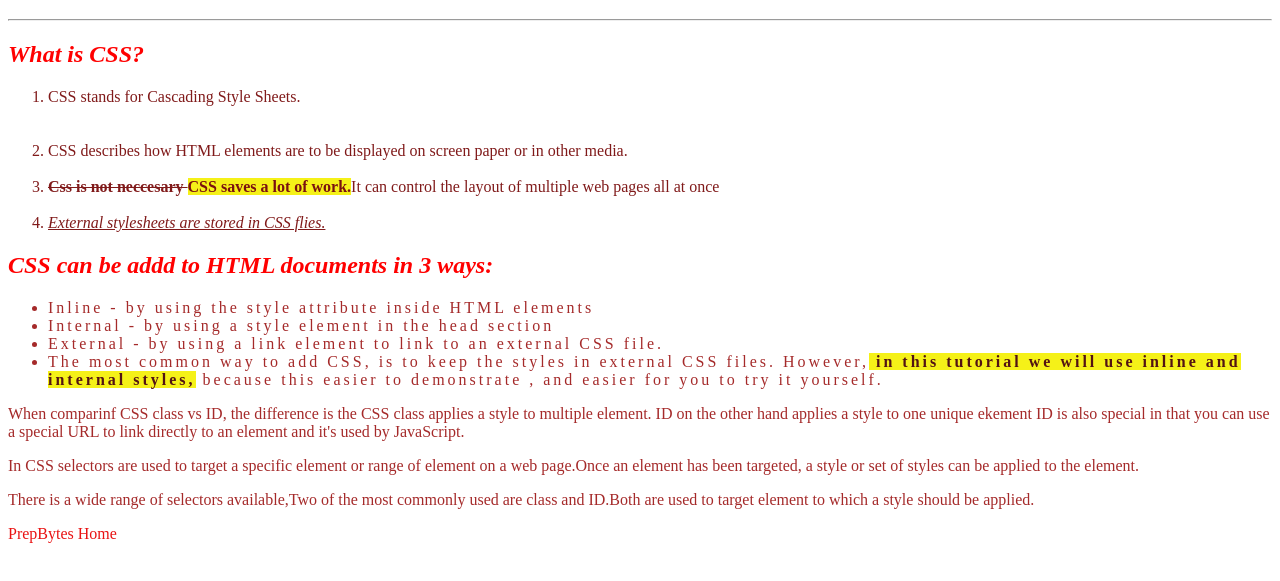
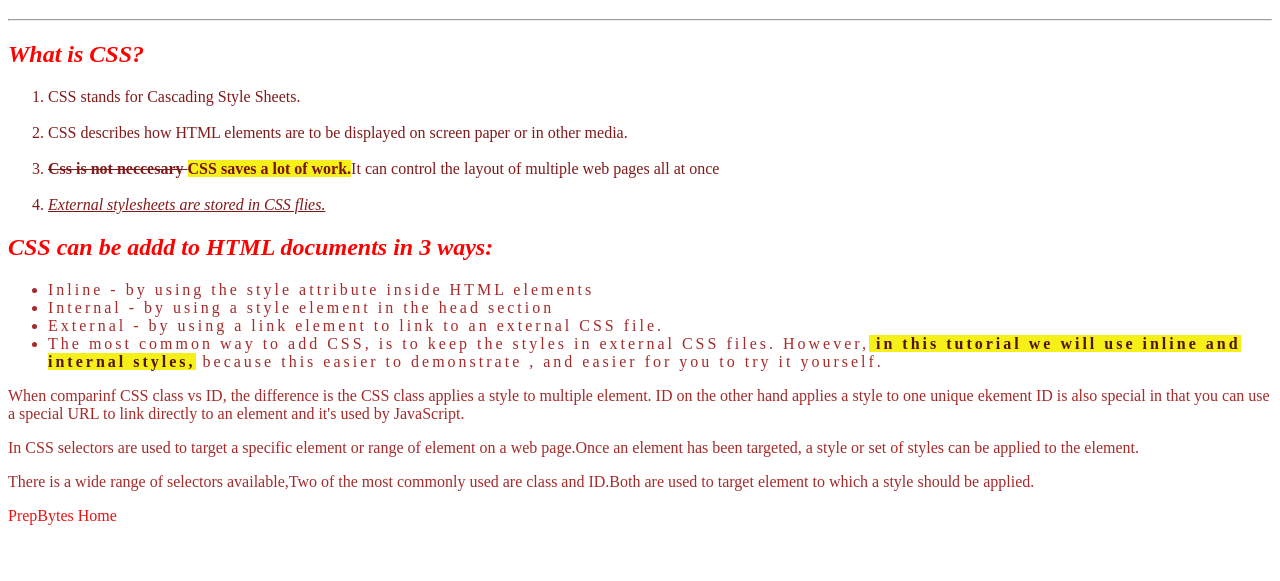
Before and after one commit to Shubham1032/CSS1, a plain HTML site: page index.html in a window 1280 px wide. Shown: the part 61-642 px from the top of the page. Drawn offline with Linux system fonts and the light colour scheme.

Commit message:
modified first handson of CSS

```diff
--- a/index.html
+++ b/index.html
@@ -17,7 +17,7 @@
     <h1 style="color: rgb(201, 9, 9);">This is first Assigment</h1><hr>
     <h2 style="color: red; font-style: italic;">What is CSS?</h2>
     <ol style="color: rgb(128, 26, 26);">
-        <li>CSS stands for Cascading Style Sheets.</li><br>
+        <li>CSS stands for Cascading Style Sheets.</li>
         <br><li>CSS describes how HTML elements are to be displayed on screen paper or in other media.</li>
         <br><li><span class="text3">Css is not neccesary </span><span class="text1">CSS saves a lot of work.</span>It can control the layout of multiple web pages all at once</li><br>
         <li><span class="text2">External stylesheets are stored in CSS flies.</span></li>
```
